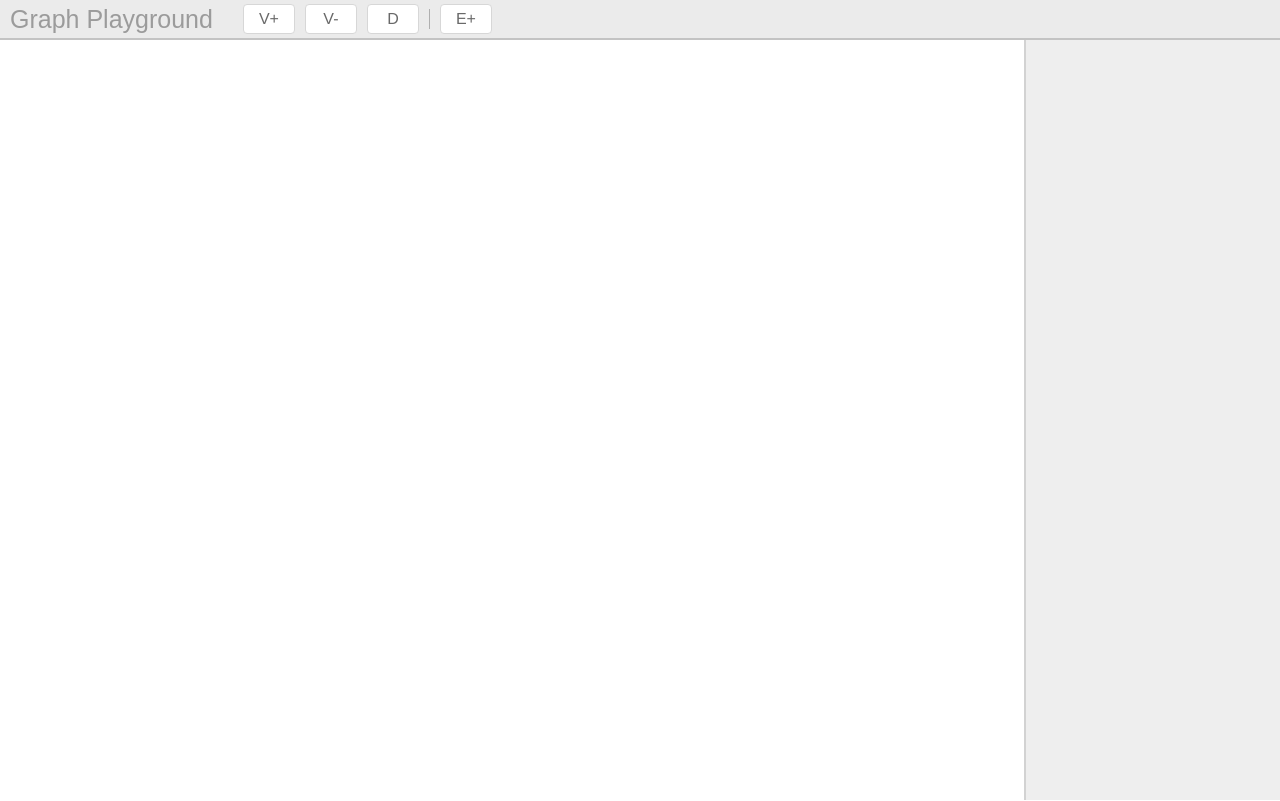
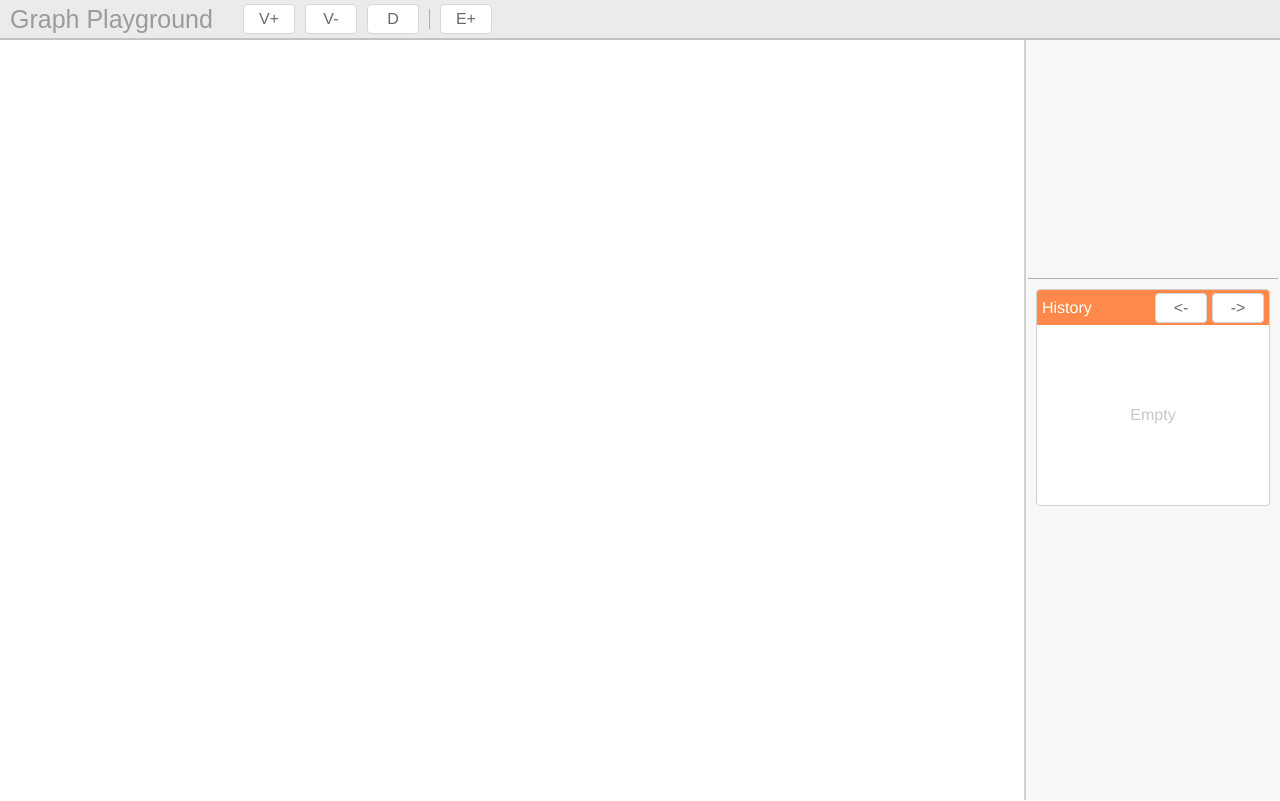
Before and after one commit to borisovdenis-kb/graph-playground, a Vue app: page / in a window 1280 px wide. Built offline with nearby package versions, Linux system fonts and the light colour scheme.

Commit message:
refactor: Added component for viewing of Action History.

```diff
--- a/package.json
+++ b/package.json
@@ -12,6 +12,7 @@
   "dependencies": {
     "element-ui": "^2.4.1",
     "lodash": "^4.17.10",
+    "moment": "^2.24.0",
     "svg.js": "^2.6.5",
     "vue": "^2.5.2",
     "vue-router": "^3.0.1",
--- /dev/null
+++ b/src/components/AppActionHistory/AppActionHistory.vue
@@ -0,0 +1,62 @@
+<template>
+  <div class="app-action-history">
+    <div class="app-action-history__toolbar">
+
+      <div class="app-action-history__toolbar-title">History</div>
+
+      <div class="app-action-history__toolbar-buttons">
+        <div class="app-action-history__buttons">
+          <app-button v-on:click="undoCommand()"
+                      icon-text="<-">
+          </app-button>
+        </div>
+
+        <div class="app-action-history__buttons">
+          <app-button icon-text="->"></app-button>
+        </div>
+      </div>
+    </div>
+
+    <div class="app-action-history__command-list">
+      <template v-if="!isActionHistoryEmpty">
+        <div class="app-action-history__row" v-for="action in undoActionsList">
+          <div class="app-action-history__label app-action-history__label--left">
+            <div>{{ action.name }}</div>
+          </div>
+          <div class="app-action-history__label app-action-history__label--right">{{ action.date }}</div>
+        </div>
+      </template>
+      <template v-else>
+        <div class="app-action-history__empty-message">Empty</div>
+      </template>
+    </div>
+
+  </div>
+</template>
+
+<script>
+  import './app-action-history.css';
+
+  import AppButton from "../AppButton/AppButton";
+  import {mapState, mapGetters} from 'vuex';
+
+  export default {
+    name: "app-action-history",
+    components: {
+      AppButton
+    },
+    methods: {
+      undoCommand() {
+        // this.$store.commit(COMMAND_HISTORY_UNDO);
+      }
+    },
+    computed: {
+      ...mapState('actionHistory', {
+        undoActionsList: 'undo'
+      }),
+      ...mapGetters('actionHistory', [
+        'isActionHistoryEmpty'
+      ])
+    }
+  }
+</script>
--- /dev/null
+++ b/src/components/AppActionHistory/app-action-history.css
@@ -0,0 +1,76 @@
+.app-action-history {
+  width: 100%;
+  background-color: #ffffff;
+  border: 1px solid rgb(209, 209, 209);
+  border-radius: 4px;
+  overflow: hidden;
+  cursor: pointer;
+  font-family: Helvetica;
+}
+
+.app-action-history__toolbar {
+  display: flex;
+  justify-content: space-between;
+  align-items: center;
+  width: 100%;
+  height: 35px;
+  background-color: rgb(255, 136, 74);
+}
+
+.app-action-history__toolbar-title {
+  margin-left: 5px;
+  color: #ffffff;
+}
+
+.app-action-history__toolbar-buttons {
+  display: flex;
+  justify-content: center;
+  align-items: center;
+  margin-right: 5px;
+}
+
+.app-action-history__buttons {
+  margin-left: 5px;
+}
+
+.app-action-history__command-list {
+  height: 180px;
+  overflow-y: scroll;
+}
+
+.app-action-history__empty-message {
+  display: flex;
+  justify-content: center;
+  align-items: center;
+  width: 100%;
+  height: 100%;
+  color: #c8c8c8;
+}
+
+.app-action-history__row {
+  display: flex;
+  justify-content: space-between;
+  width: 100%;
+  height: 18px;
+  background-color: #ebebeb;
+  font-size: 12px;
+  color: #919191;
+}
+
+.app-action-history__row:nth-child(2n) {
+  background-color: rgba(200,200,200,0);
+}
+
+.app-action-history__label {
+  display: flex;
+  align-items: center;
+  height: 100%;
+}
+
+.app-action-history__label--left {
+  margin-left: 5px;
+}
+
+.app-action-history__label--right {
+  margin-right: 5px;
+}
--- a/src/components/AppSideBar/AppSideBar.vue
+++ b/src/components/AppSideBar/AppSideBar.vue
@@ -1,7 +1,13 @@
 <template>
   <div class="app-side-bar">
-    <div class="app-tool-bar__main-menu">
+    <div class="app-side-bar__main-menu app-side-bar__group--first">
 
+    </div>
+
+    <app-separator width="250px"></app-separator>
+
+    <div class="app-side-bar__command-history-container app-side-bar__group--last">
+      <app-action-history></app-action-history>
     </div>
   </div>
 </template>
@@ -9,10 +15,14 @@
 <script>
   import './app-side-bar.css';
   import AppHeader from "../AppHeader/AppHeader";
+  import AppSeparator from "../AppSeparator/AppSeparator";
+  import AppActionHistory from "../AppActionHistory/AppActionHistory";
 
   export default {
     name: "app-side-bar",
     components: {
+      AppActionHistory,
+      AppSeparator,
       AppHeader
     }
   }
--- a/src/components/AppSideBar/app-side-bar.css
+++ b/src/components/AppSideBar/app-side-bar.css
@@ -4,11 +4,11 @@
   align-items: center;
   width: 100%;
   height: 100%;
-  background-color: #eeeeee;
+  background-color: #f7f7f7;
   border-left: 2px solid #d2d2d2;
 }
 
-.app-tool-bar__main-menu {
+.app-side-bar__main-menu {
   display: flex;
   flex-direction: column;
   justify-content: center;
@@ -16,3 +16,22 @@
   width: 100%;
   height: 30%;
 }
+
+.app-side-bar__command-history-container {
+  width: 100%;
+  padding-left: 10px;
+  padding-right: 10px;
+}
+
+.app-side-bar__group--first {
+  margin-bottom: 10px;
+}
+
+.app-side-bar__group--middle {
+  margin-top: 10px;
+  margin-bottom: 10px;
+}
+
+.app-side-bar__group--last {
+  margin-top: 10px;
+}
--- a/src/services/utils.js
+++ b/src/services/utils.js
@@ -1,7 +1,16 @@
+import moment from 'moment';
+
 const isEventOnEntity = (event, entityType) => {
   return event.target.id.split('-')[0] === entityType;
 };
 
+const createActionObject = (name, data) => ({
+  name,
+  data,
+  date: moment().format('YYYY.MM.DD:HH:mm:ss')
+});
+
 export {
-  isEventOnEntity
+  isEventOnEntity,
+  createActionObject
 }
--- a/src/store/actionHistory/actionHistory.store.js
+++ b/src/store/actionHistory/actionHistory.store.js
@@ -24,5 +24,10 @@ export default {
     [AH_LOG_ACTION] ({commit}, payload) {
       commit(PUSH_ACTION, {source: 'undo', actionObj: payload});
     }
+  },
+  getters: {
+    isActionHistoryEmpty: (state) => {
+      return state.undo.length === 0;
+    }
   }
 }
--- a/src/store/graph/graph.store.js
+++ b/src/store/graph/graph.store.js
@@ -17,6 +17,7 @@ import {
   GRAPH_MOVE_VERTEX
 } from "./graph.actions";
 import {AH_LOG_ACTION} from "../actionHistory/actionHistory.actions";
+import {createActionObject} from "../../services/utils";
 
 export default {
   namespaced: true,
@@ -81,10 +82,11 @@ export default {
       commit(ADD_VERTEX, {vertex});
       commit(INCREASE_ID_COUNTER, {counterName: 'vertexIdCounter'});
 
-      dispatch(`actionHistory/${AH_LOG_ACTION}`, {
-        name: GRAPH_ADD_VERTEX,
-        data: _.cloneDeep(vertex)
-      }, {root: true});
+      dispatch(
+        `actionHistory/${AH_LOG_ACTION}`,
+        createActionObject(GRAPH_ADD_VERTEX, _.cloneDeep(vertex)),
+        {root: true}
+      );
     },
     [GRAPH_DELETE_VERTEX] ({commit, state}, payload) {
       commit(DELETE_VERTEX, payload);
```
Also changed, not shown: 1 other file (tests, documents, lock files or other folders).
